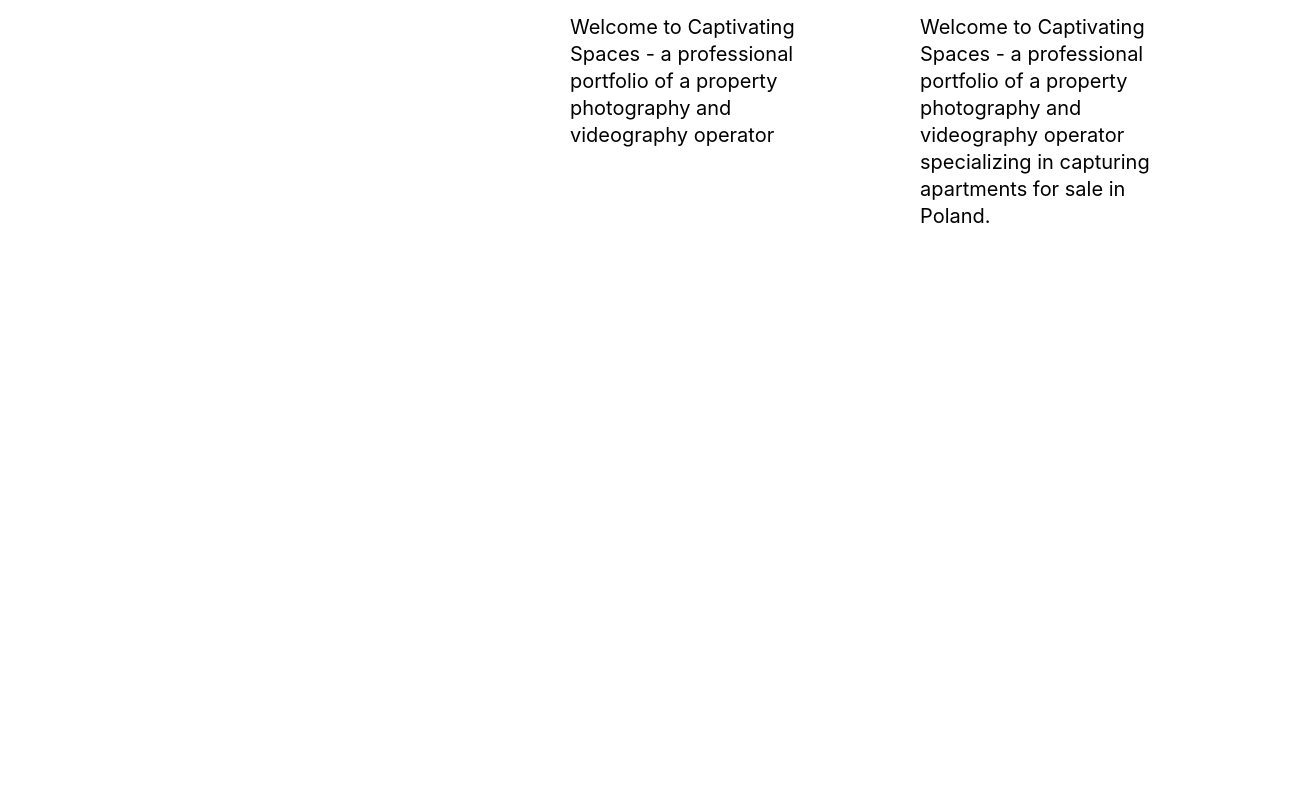
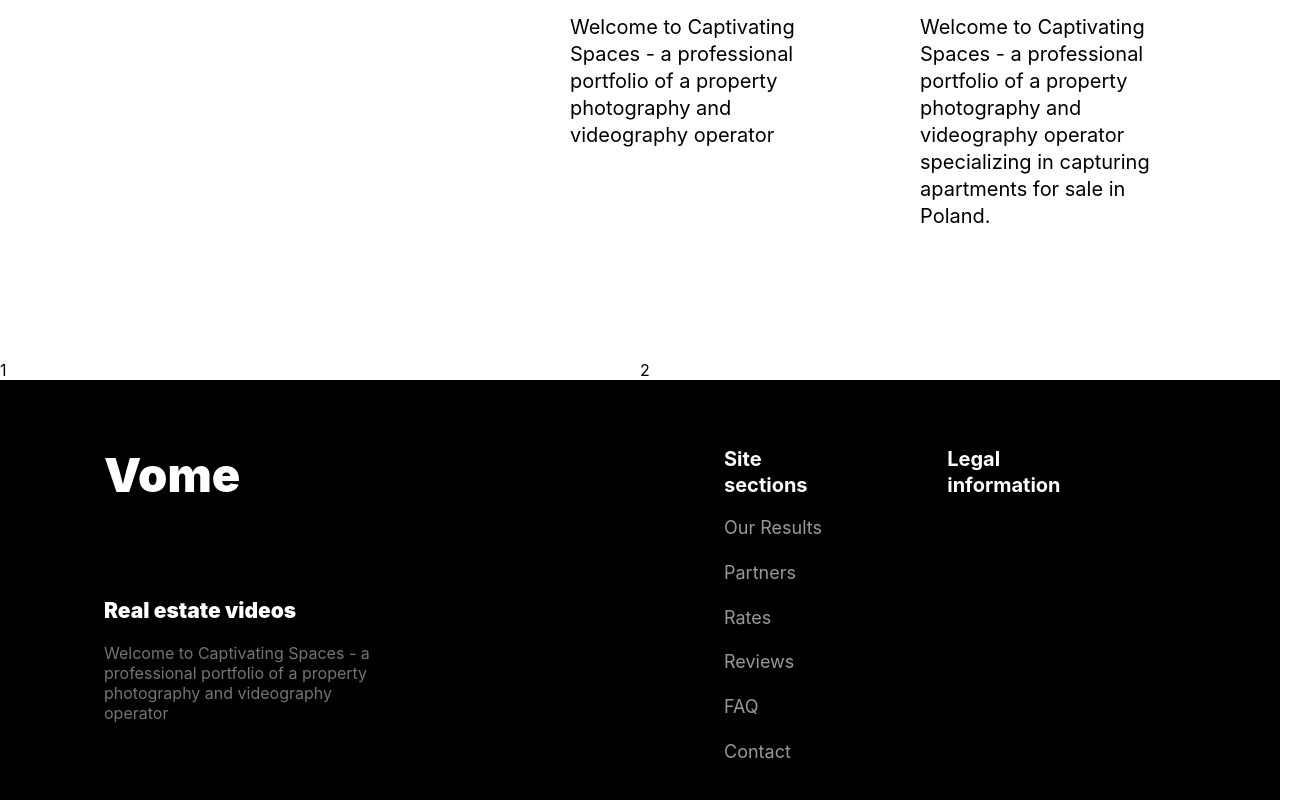
Before and after one commit to NikitaKlimuk/vome, a React (Create React App) app: page / in a window 1280 px wide. Shown: the part 1702-2502 px from the top of the page, 1305 px wide, since content can reach past the window. Before the commit the page ends 2062 px from the top, so only its background shows below. Built offline with nearby package versions, Linux system fonts and the light colour scheme.

Commit message:
add footer component

```diff
--- a/package.json
+++ b/package.json
@@ -16,7 +16,9 @@
     "react-i18next": "^12.3.1",
     "react-router-dom": "^6.11.2",
     "react-scripts": "5.0.1",
+    "react-slick": "^0.29.0",
     "sass": "^1.62.1",
+    "slick-carousel": "^1.8.1",
     "typescript": "^4.9.5",
     "web-vitals": "^2.1.4"
   },
@@ -43,5 +45,8 @@
       "last 1 firefox version",
       "last 1 safari version"
     ]
+  },
+  "devDependencies": {
+    "@types/react-slick": "^0.23.10"
   }
 }
--- a/src/App.tsx
+++ b/src/App.tsx
@@ -1,6 +1,7 @@
 import { Routes, Route } from "react-router-dom";
 import { HomePage } from "./pages/home";
 import { Navbar } from "./components/navbar";
+import { Footer } from "./components/footer";
 import "./styles/main.scss";
 
 function App() {
@@ -12,7 +13,7 @@
           <Route path="/" element={<HomePage />} />
         </Routes>
       </main>
-      {/* <Footer /> */}
+      <Footer />
     </section>
   );
 }
--- /dev/null
+++ b/src/components/footer/index.tsx
@@ -0,0 +1,33 @@
+import "./styles.scss";
+
+interface IProps {}
+
+export const Footer: React.FC<IProps> = () => {
+  return (
+    <section className="footer">
+      <div className="footer__title">
+        <h2>Vome</h2>
+        <h3>Real estate videos</h3>
+        <p>
+          Welcome to Captivating Spaces - a professional portfolio of a property
+          photography and videography operator
+        </p>
+      </div>
+      <div className="footer__links">
+        <div className="footer__links-menu">
+          <ul aria-label="Site sections">
+            <li>Our Results</li>
+            <li>Partners</li>
+            <li>Rates</li>
+            <li>Reviews</li>
+            <li>FAQ</li>
+            <li>Contact</li>
+          </ul>
+        </div>
+        <div className="footer__links-info">
+          <div>Legal information</div>
+        </div>
+      </div>
+    </section>
+  );
+};
--- /dev/null
+++ b/src/components/footer/styles.scss
@@ -0,0 +1,50 @@
+.footer {
+  height: 420px;
+  background: var(--black, #000);
+  color: #fff;
+  padding: 66px 164px 50px 104px;
+  display: flex;
+  gap: 340px;
+  &__title {
+    h2 {
+      font-size: 47px;
+      font-weight: 900;
+    }
+    h3 {
+      padding-top: 95px;
+      font-size: 21px;
+      font-weight: 900;
+    }
+    p {
+      padding-top: 20px;
+      color: #747474;
+      font-size: 16px;
+      width: 280px;
+    }
+  }
+  &__links {
+    display: flex;
+    gap: 99px;
+    &-menu {
+      ul:before {
+        content: attr(aria-label);
+        font-size: 20px;
+        font-weight: 700;
+        line-height: 130%;
+      }
+      li {
+        color: var(--paragraph, #999);
+        font-size: 18px;
+        line-height: 160%;
+        list-style: none;
+        padding-top: 16px;
+      }
+    }
+    &-info {
+      font-size: 20px;
+      font-weight: 700;
+      line-height: 130%;
+      padding-bottom: 24px;
+    }
+  }
+}
--- /dev/null
+++ b/src/components/slider/index.tsx
@@ -0,0 +1,33 @@
+import Slider from "react-slick";
+
+export const CustomSlider: React.FC = () => {
+  var settings = {
+    dots: true,
+    infinite: true,
+    speed: 500,
+    slidesToShow: 2,
+    slidesToScroll: 1,
+  };
+  return (
+    <Slider {...settings}>
+      <div>
+        <h3>1</h3>
+      </div>
+      <div>
+        <h3>2</h3>
+      </div>
+      <div>
+        <h3>3</h3>
+      </div>
+      <div>
+        <h3>4</h3>
+      </div>
+      <div>
+        <h3>5</h3>
+      </div>
+      <div>
+        <h3>6</h3>
+      </div>
+    </Slider>
+  );
+};
--- a/src/pages/home/index.tsx
+++ b/src/pages/home/index.tsx
@@ -1,4 +1,5 @@
 import ButtonLink from "../../components/buttonLink";
+import { CustomSlider } from "../../components/slider";
 import "./styles.scss";
 
 export const HomePage = () => {
@@ -73,6 +74,7 @@
           </div>
         </div>
       </section>
+      <CustomSlider />
     </div>
   );
 };
--- a/src/styles/main.scss
+++ b/src/styles/main.scss
@@ -1,6 +1,9 @@
 // @import "./variables.scss";
 @import "./reset.scss";
 // @import "./media.scss";
+
+@import "~slick-carousel/slick/slick.css";
+@import "~slick-carousel/slick/slick-theme.css";
 
 @font-face {
   font-family: "Satoshi";
```
Also changed, not shown: 1 other file (tests, documents, lock files or other folders).
